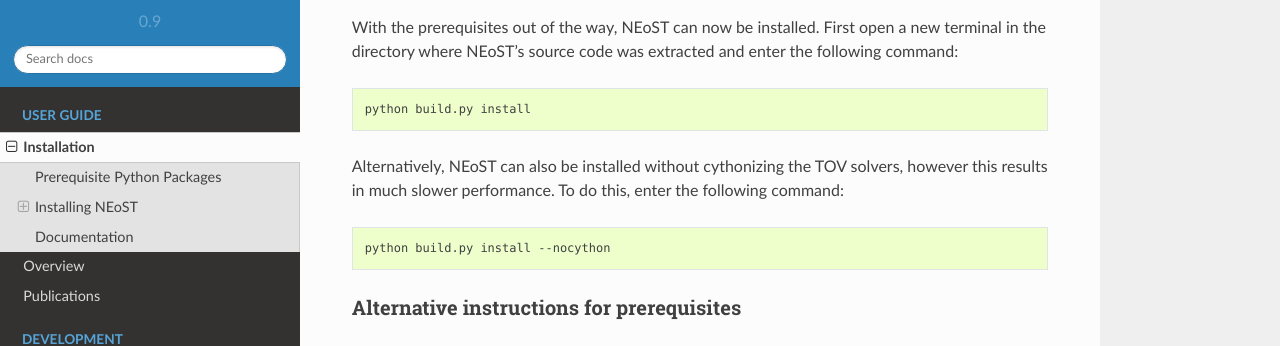
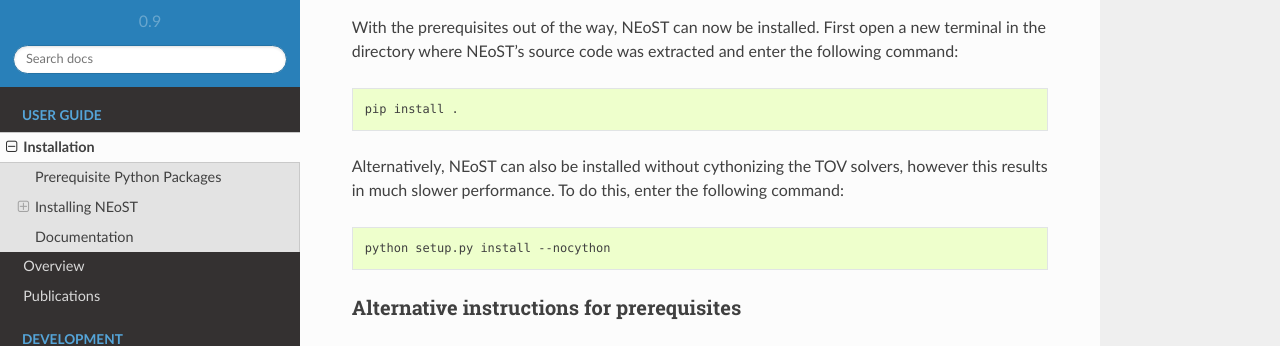
Before and after one commit to xpsi-group/neost, a Sphinx documentation site: the page built from docs/source/install.rst, in a window 1280 px wide and 900 px high, scrolled down 1076 px. Shown: the part 158-504 px from the top of the window. Built offline with Sphinx 7.4.7 and the Read the Docs theme 2.0.0, drawn with Linux system fonts in a browser that asks for light colours; pages that are not in the unit, such as notebooks, are missing from menus.

Commit message:
Renamed build.py to setup.py to enable installing through "pip install ." 	modified:   docs/source/install.rst 	renamed:    build.py -> setup.py

```diff
--- a/docs/source/install.rst
+++ b/docs/source/install.rst
@@ -68,14 +68,14 @@ and enter the following command:
 
 .. code-block:: bash
 
-	python build.py install
+	pip install .
 
 Alternatively, NEoST can also be installed without cythonizing the TOV solvers, however this results
 in much slower performance. To do this, enter the following command:
 
 .. code-block:: bash
 
-	python build.py install --nocython
+	python setup.py install --nocython
 
 Alternative instructions for prerequisites
 ^^^^^^^^^^^^^^^^^^^^^^^^^^^^^^^^^^^^^^^^^^
--- a/build.py
+++ b/setup.py
@@ -1,9 +1,9 @@
 """
 To compile to C code, and then compile the C code and link libraries, and
 install as a Python package:
-    --> python build.py install [--user]
+    --> python setup.py install [--user]
 To build extensions in place and not install:
-    --> python build.py build_ext -i
+    --> python setup.py build_ext -i
 The extension is then constructed in the source directory. To import NEoST,
 ensure the sys.path searches the ``src`` directory. If a Python module is
 modified, the package then does not need to be reinstalled for usage, but for
```
